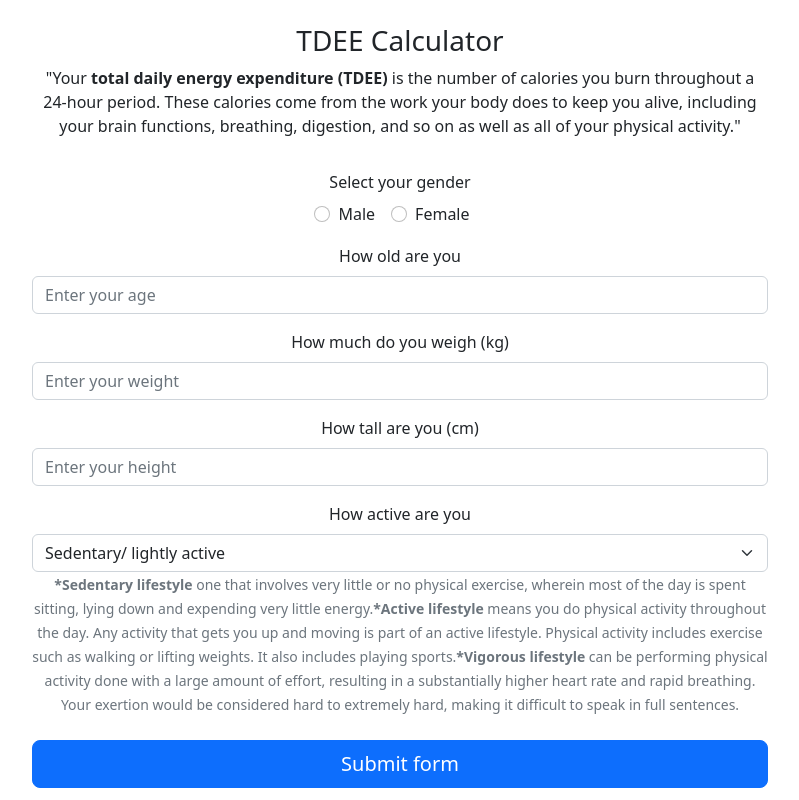
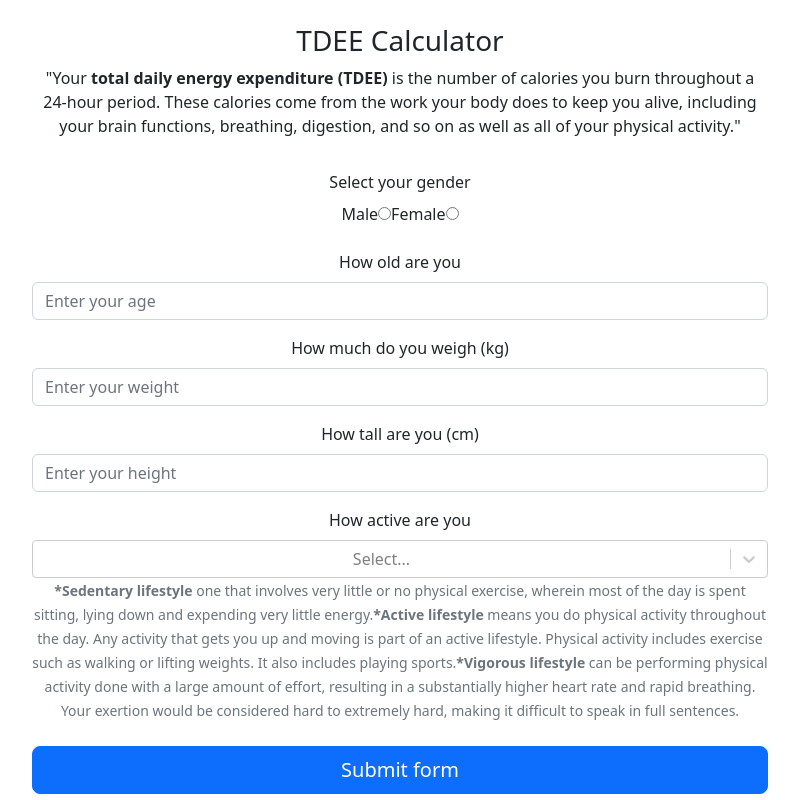
Before and after one commit to DayoTitiloye-code/TDEE-Calculator, a React (Create React App) app: page / in a window 1280 px wide. Shown: the whole page, without its empty margins (240-1039 px from the left). Built offline with nearby package versions, Linux system fonts and the light colour scheme.

Commit message:
Fixed dropdown and radio button states

```diff
--- a/package.json
+++ b/package.json
@@ -11,6 +11,7 @@
     "react-bootstrap": "^2.5.0",
     "react-dom": "^18.2.0",
     "react-scripts": "5.0.1",
+    "react-select": "^5.4.0",
     "web-vitals": "^2.1.4"
   },
   "scripts": {
--- a/src/components/TDEECalculator.js
+++ b/src/components/TDEECalculator.js
@@ -1,33 +1,42 @@
 import React from 'react'
 import Form from 'react-bootstrap/Form'
 import Button from 'react-bootstrap/Button'
-
-function TDEECalculator() {
+import useForm from './useForm'
+import Select from 'react-select'
+function TDEECalculator({ submitForm }) {
+  const { handleChange, handleSubmit, values, activity, activityHandler } =
+    useForm(submitForm)
   return (
     <div className="text-center pt-3">
-      <Form>
+      <Form onSubmit={handleSubmit} noValidate>
         <Form.Label>Select your gender</Form.Label>
-        {['radio'].map((type) => (
-          <div key={`inline-${type}`} className="mb-3">
-            <Form.Check
-              inline
-              label="Male"
-              name="male"
-              type={type}
-              id={`inline-${type}-1`}
-            />
-            <Form.Check
-              inline
-              label="Female"
-              name="female"
-              type={type}
-              id={`inline-${type}-2`}
-            />
-          </div>
-        ))}
+
+        <div className="mb-3">
+          <Form.Label>Male</Form.Label>
+          <input
+            type="radio"
+            name="gender"
+            value="Male"
+            onChange={handleChange}
+          />
+          <Form.Label>Female</Form.Label>
+          <input
+            type="radio"
+            name="gender"
+            value="Female"
+            onChange={handleChange}
+          />
+        </div>
+
         <Form.Group className="mb-3">
           <Form.Label>How old are you</Form.Label>
-          <Form.Control type="number" name="age" placeholder="Enter your age" />
+          <Form.Control
+            type="number"
+            name="age"
+            placeholder="Enter your age"
+            value={values.age}
+            onChange={handleChange}
+          />
         </Form.Group>
 
         <Form.Group className="mb-3">
@@ -36,6 +45,8 @@ function TDEECalculator() {
             type="number"
             name="weight"
             placeholder="Enter your weight"
+            value={values.weight}
+            onChange={handleChange}
           />
         </Form.Group>
         <Form.Group className="mb-3">
@@ -44,14 +55,15 @@ function TDEECalculator() {
             type="number"
             name="height"
             placeholder="Enter your height"
+            value={values.height}
+            onChange={handleChange}
           />
         </Form.Group>
         <Form.Label>How active are you</Form.Label>
-        <Form.Select aria-label="Default select example">
-          <option value="1">Sedentary/ lightly active</option>
+        <Select options={activity} onChange={activityHandler} />
+        {/* <option value="1">Sedentary/ lightly active</option>
           <option value="2">Active/ morderately active</option>
-          <option value="3">Vigorous/ vigorously active</option>
-        </Form.Select>
+          <option value="3">Vigorous/ vigorously active</option> */}
         <Form.Text className="text-muted">
           <strong>*Sedentary lifestyle </strong> one that involves very little
           or no physical exercise, wherein most of the day is spent sitting,
--- /dev/null
+++ b/src/components/useForm.js
@@ -0,0 +1,46 @@
+import { useState } from 'react'
+
+const useForm = () => {
+  const [values, setValues] = useState({
+    age: '',
+    weight: '',
+    height: '',
+    gender: '',
+  })
+
+  const activity = [
+    {
+      value: 1,
+      label: 'Sedentary/ lightly active',
+    },
+    {
+      value: 2,
+      label: 'Active/ morderately active',
+    },
+    {
+      value: 3,
+      label: 'Vigorous/ vigorously active',
+    },
+  ]
+  const [active, setActive] = useState(activity)
+  const activityHandler = (event) => {
+    setActive(event.label)
+  }
+  const handleChange = (event) => {
+    const { name, value } = event.target
+    setValues({
+      ...values,
+      [name]: value,
+    })
+  }
+
+  const handleSubmit = (event) => {
+    event.preventDefault()
+    console.log(values)
+    console.log(active)
+  }
+
+  return { handleChange, handleSubmit, values, activityHandler, activity }
+}
+
+export default useForm
```
Also changed, not shown: 1 other file (tests, documents, lock files or other folders).
